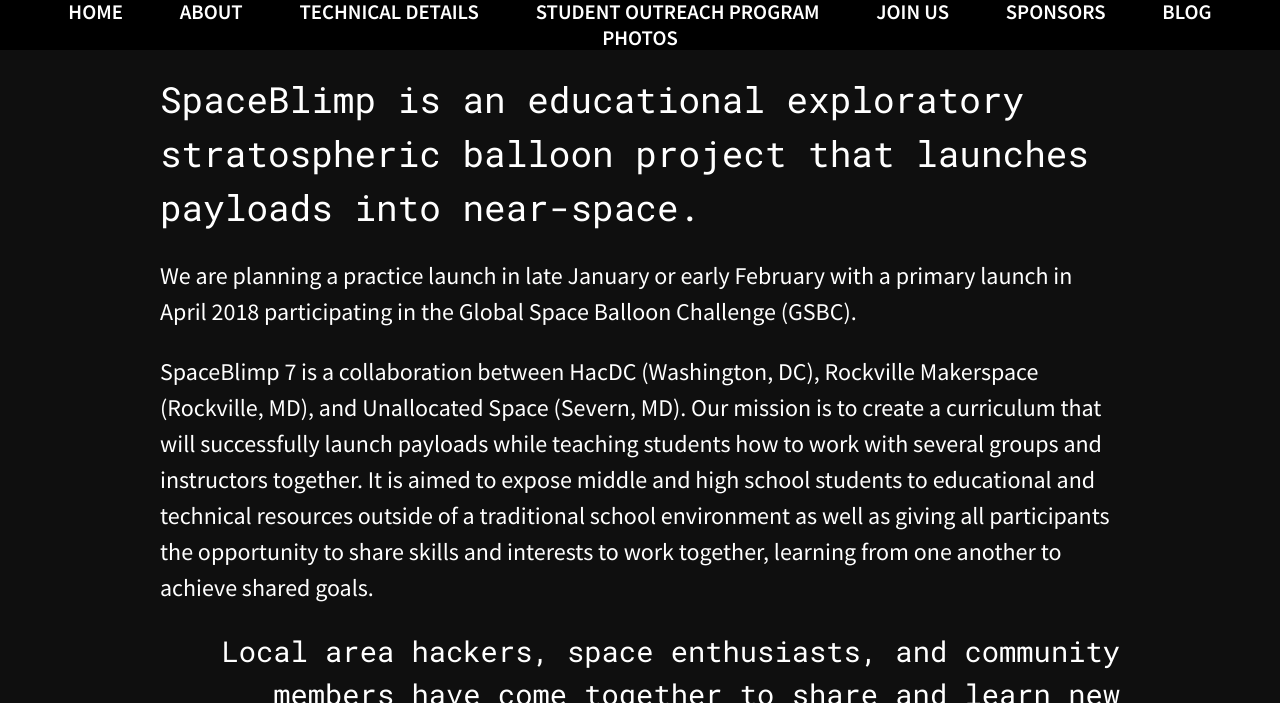
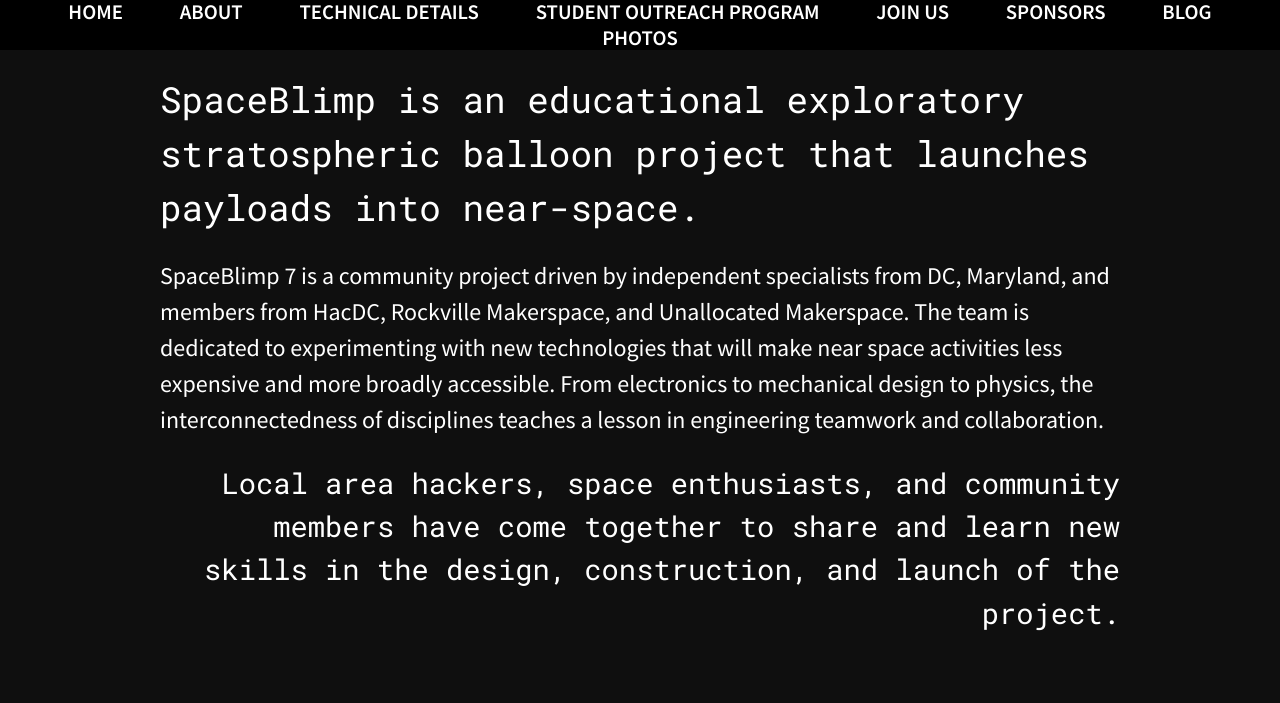
Before and after one commit to spaceblimp/spaceblimp.github.io, a Jekyll site: the page index.html, which Jekyll copies as it is, in a window 1280 px wide and 900 px high, scrolled down 900 px, cut to the strip 0-703 px from the top of the window. Built offline with Jekyll 4.4.1, drawn with Linux system fonts in a browser that asks for light colours.

Commit message:
Updated front page

```diff
--- a/index.html
+++ b/index.html
@@ -44,8 +44,7 @@
     </section>
     <section class="brief-info">
         <p class="brief-tag-line"><span>SpaceBlimp is an educational exploratory stratospheric balloon project that launches payloads into near-space.</span></p>
-        <p>We are planning a practice launch in late January or early February with a primary launch in April 2018 participating in the Global Space Balloon Challenge (GSBC).</p>
-        <p>SpaceBlimp 7 is a collaboration between HacDC (Washington, DC), Rockville Makerspace (Rockville, MD), and Unallocated Space (Severn, MD). Our mission is to create a curriculum that will successfully launch payloads while teaching students how to work with several groups and instructors together. It is aimed to expose middle and high school students to educational and technical resources outside of a traditional school environment as well as giving all participants the opportunity to share skills and interests to work together, learning from one another to achieve shared goals.</p>
+        <p>SpaceBlimp 7 is a community project driven by independent specialists from DC, Maryland, and members from HacDC, Rockville Makerspace, and Unallocated Makerspace. The team is dedicated to experimenting with new technologies that will make near space activities less expensive and more broadly accessible. From electronics to mechanical design to physics, the interconnectedness of disciplines teaches a lesson in engineering teamwork and collaboration.</p>
         <p class="brief-tag-end"><span>Local area hackers, space enthusiasts, and community members have come together to share and learn new skills in the design, construction, and launch of the project.</span></p>
     </section>
     <footer class="footer-default">
```
